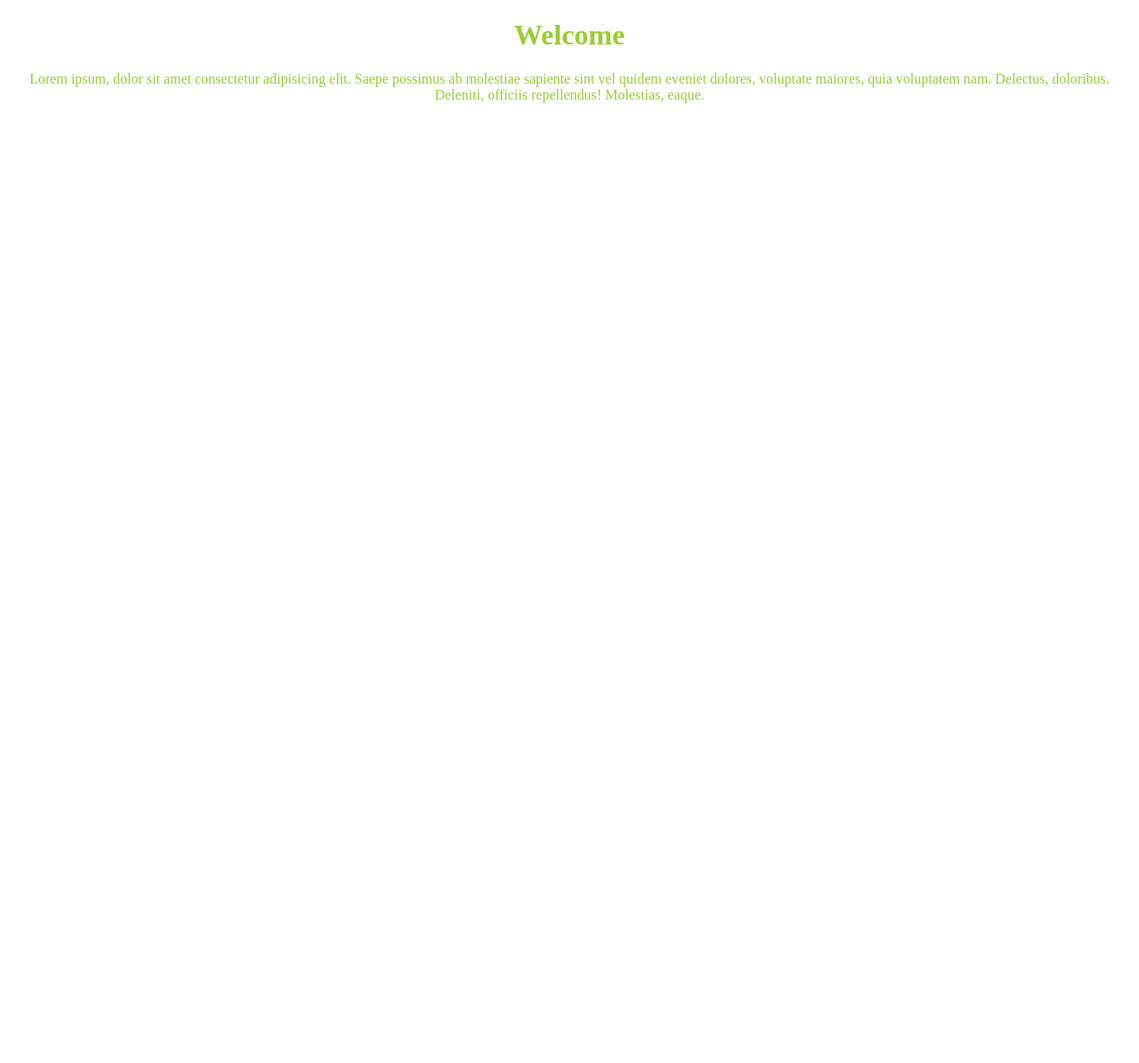
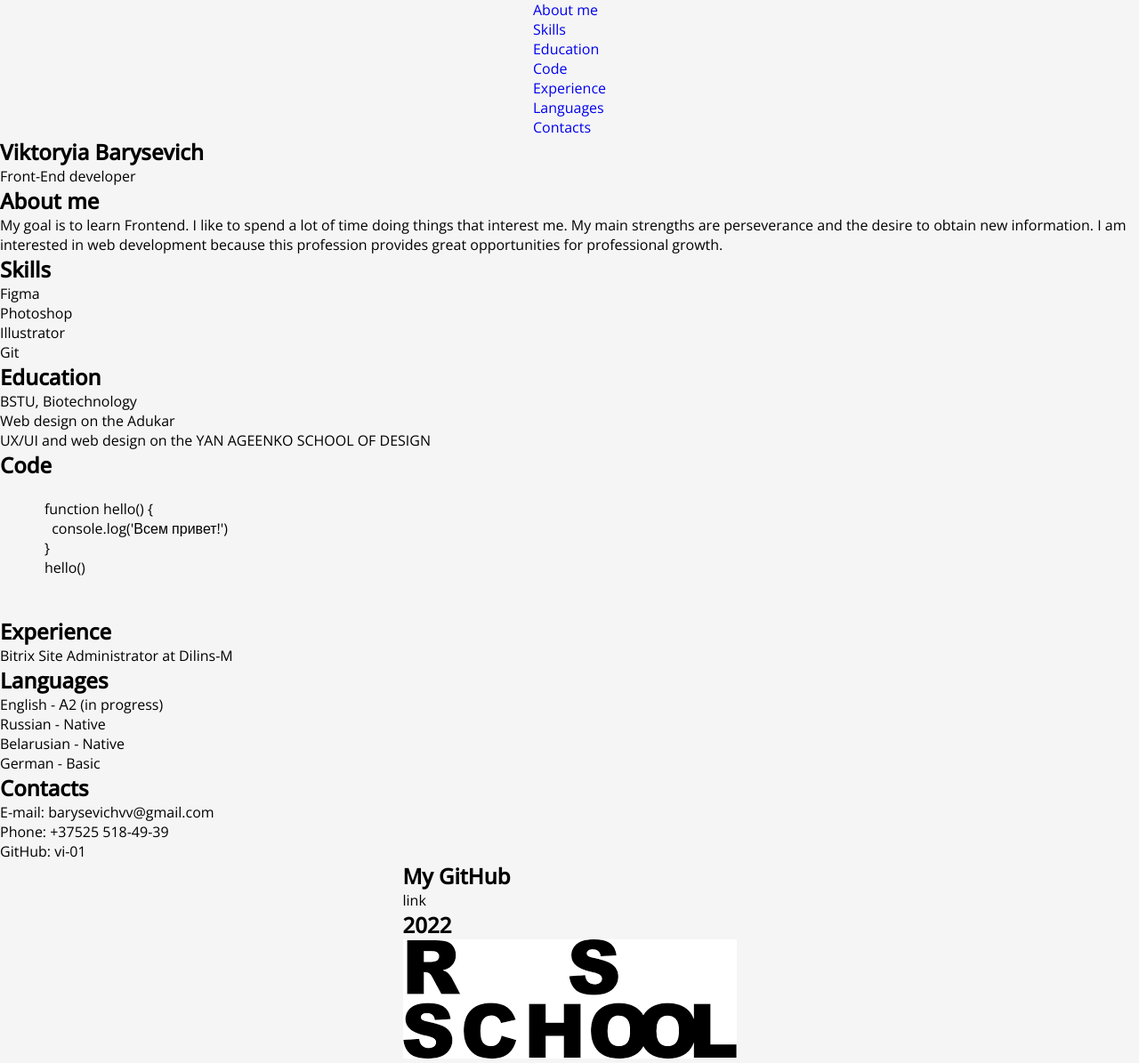
Before and after one commit to vi-01/rsschool-cv, a plain HTML site: page index.html in a window 1280 px wide. Shown: the whole page at 89% size. Before the commit the page ends 800 px from the top, so only its background shows below. Drawn offline with nearby package versions, Linux system fonts and the light colour scheme.

Commit message:
feat: add HTML

```diff
--- a/index.html
+++ b/index.html
@@ -1,19 +1,109 @@
 <!DOCTYPE html>
 <html lang="en">
   <head>
+    <link rel="stylesheet" href="style.css" />
+    <link rel="icon" href="assets/favicon.ico" />
+    <link rel="preconnect" href="https://fonts.googleapis.com" />
+    <link rel="preconnect" href="https://fonts.gstatic.com" crossorigin />
+    <link
+      href="https://fonts.googleapis.com/css2?family=Open+Sans:ital,wght@0,300;0,400;0,500;1,300&display=swap"
+      rel="stylesheet"
+    />
     <meta charset="UTF-8" />
     <meta http-equiv="X-UA-Compatible" content="IE=edge" />
     <meta name="viewport" content="width=device-width, initial-scale=1.0" />
-    <link rel="stylesheet" href="style.css" />
-    <title>My CV</title>
+    <title>CV</title>
   </head>
   <body>
-    <h1>Welcome</h1>
-    <p>
-      Lorem ipsum, dolor sit amet consectetur adipisicing elit. Saepe possimus
-      ab molestiae sapiente sint vel quidem eveniet dolores, voluptate maiores,
-      quia voluptatem nam. Delectus, doloribus. Deleniti, officiis repellendus!
-      Molestias, eaque.
-    </p>
+    <header>
+      <nav>
+        <ul>
+          <li><a href="#about">About me</a></li>
+          <li><a href="#skills">Skills</a></li>
+          <li><a href="#education">Education</a></li>
+          <li><a href="#code">Code</a></li>
+          <li><a href="#experience">Experience</a></li>
+          <li><a href="#languages">Languages</a></li>
+          <li><a href="#contacts">Contacts</a></li>
+        </ul>
+      </nav>
+    </header>
+
+    <main>
+      <section class="section" id="profile">
+        <h2>Viktoryia Barysevich</h2>
+        <p>Front-End developer</p>
+      </section>
+      <section class="about" id="about">
+        <h2>About me</h2>
+        <p>
+          My goal is to learn Frontend. I like to spend a lot of time doing
+          things that interest me. My main strengths are perseverance and the
+          desire to obtain new information. I am interested in web development
+          because this profession provides great opportunities for professional
+          growth.
+        </p>
+      </section>
+      <section class="skills" id="skills">
+        <h2>Skills</h2>
+        <ul>
+          <li>Figma</li>
+          <li>Photoshop</li>
+          <li>Illustrator</li>
+          <li>Git</li>
+        </ul>
+      </section>
+      <section class="education" id="education">
+        <h2>Education</h2>
+        <ul>
+          <li>BSTU, Biotechnology</li>
+          <li>Web design on the Adukar</li>
+          <li>UX/UI and web design on the YAN AGEENKO SCHOOL OF DESIGN</li>
+        </ul>
+      </section>
+      <section class="code" id="code">
+        <h2>Code</h2>
+        <pre>
+         <code>
+            function hello() {
+              console.log('Всем привет!')
+            }
+            hello()
+         </code>
+        </pre>
+      </section>
+      <section class="experience" id="experience">
+        <h2>Experience</h2>
+        <p>Bitrix Site Administrator at Dilins-M</p>
+      </section>
+      <section class="languages" id="languages">
+        <h2>Languages</h2>
+        <ul>
+          <li>English - А2 (in progress)</li>
+          <li>Russian - Native</li>
+          <li>Belarusian - Native</li>
+          <li>German - Basic</li>
+        </ul>
+      </section>
+      <section class="contacts" id="contacts">
+        <h2>Contacts</h2>
+        <ul>
+          <li>E-mail: barysevichvv@gmail.com</li>
+          <li>Phone: +37525 518-49-39</li>
+          <li>GitHub: vi-01</li>
+        </ul>
+      </section>
+    </main>
+
+    <footer>
+      <section class="github" id="github">
+        <h2>My GitHub</h2>
+        <p>link</p>
+      </section>
+      <section class="year" id="year">
+        <h2>2022</h2>
+      </section>
+      <img src="./assets/img/RS SCHOOL.png" alt="logo" />
+    </footer>
   </body>
 </html>
--- a/style.css
+++ b/style.css
@@ -1,9 +1,28 @@
-h1 {
-  color: yellowgreen;
-  text-align: center;
+@font-face {
+  font-family: OpenSans;
+  src: url('assets/fonts/OpenSans-Medium.ttf');
 }
 
-p {
-  color: yellowgreen;
-  text-align: center;
+* {
+  margin: 0;
+  padding: 0;
+  box-sizing: border-box;
+  font-family: 'Open Sans', sans-serif;
 }
+
+body {
+  background-color: #f5f5f5;
+  display: flex;
+  justify-content: center;
+  align-items: center;
+  flex-direction: column;
+  min-height: 100vh;
+}
+
+a {
+  text-decoration: none;
+}
+
+ul {
+  list-style: none;
+}
```
Also changed, not shown: assets/favicon.ico (added), assets/fonts/OpenSans-Medium.ttf (added), assets/img/RS SCHOOL.png (added).
